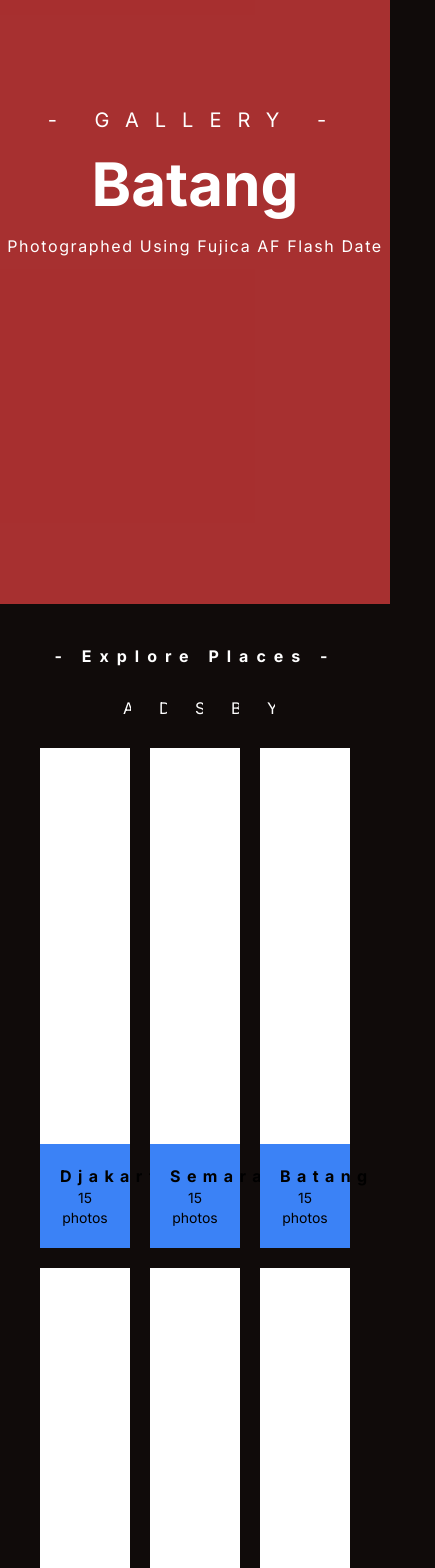
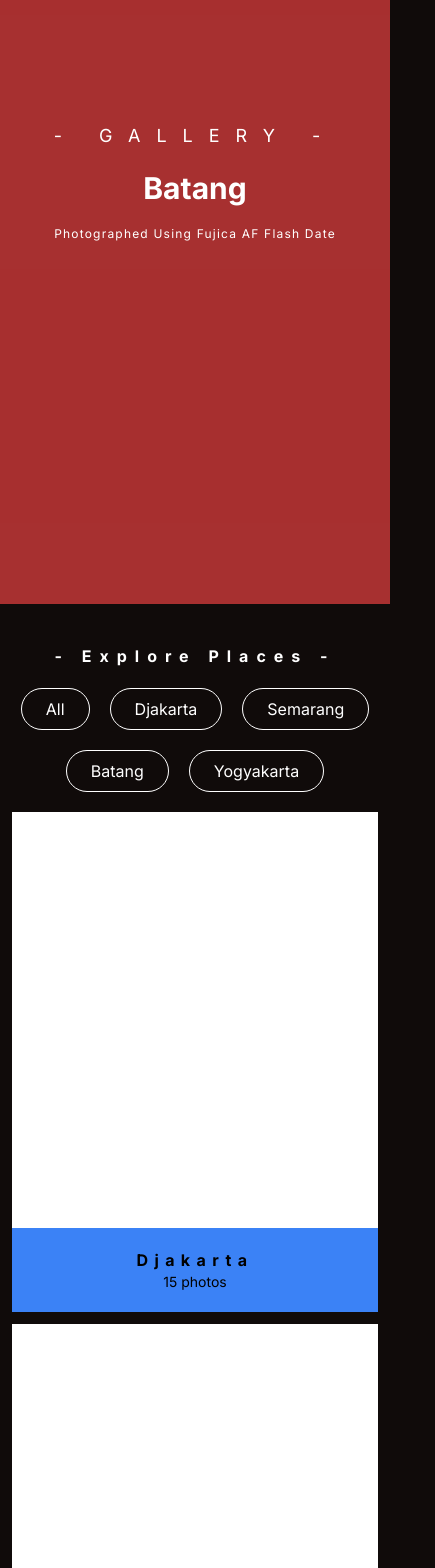
Before and after one commit to ivannoard/next-gallery, a Next.js app: page / in a window 390 px wide. Shown: the part 240-1808 px from the top of the page, 435 px wide, since content can reach past the window. Built offline with nearby package versions, Linux system fonts and the light colour scheme.

Commit message:
add responsive

```diff
--- a/app/globals.css
+++ b/app/globals.css
@@ -32,7 +32,7 @@ h6 {
 }
 
 .swipe-effect-item {
-  padding: 8px 8px;
+  padding: none;
   position: relative;
   transition: all 0.5s;
   overflow: hidden;
@@ -52,3 +52,9 @@ h6 {
   background-color: #e09b53;
   transform: translateX(0);
 }
+
+@media only screen and (min-width: 1280px) {
+  .swipe-effect-item {
+    padding: 8px;
+  }
+}
--- a/app/page.jsx
+++ b/app/page.jsx
@@ -40,69 +40,86 @@ export default function Home() {
             <div className="absolute w-full h-full bg-black bg-opacity-30 top-0 left-0 right-0 bottom-o mx-auto">
               <div className=" h-full flex items-center justify-center z-[1]">
                 <div className="text-center">
-                  <p className="text-xl tracking-[1rem]">- GALLERY -</p>
-                  <h1 className="text-6xl my-5">{activeDisplay}</h1>
-                  <p className="tracking-widest">
+                  <p className="text-lg lg:text-xl tracking-[1rem]">
+                    - GALLERY -
+                  </p>
+                  <h1 className="text-3xl lg:text-6xl my-5">{activeDisplay}</h1>
+                  <p className="text-xs lg:text-lg tracking-widest">
                     Photographed Using Fujica AF Flash Date
                   </p>
                 </div>
               </div>
             </div>
           </section>
-          <section className="mt-10 px-10 text-white">
+          <section className="mt-10 px-3 lg:px-10 text-white">
             <div className="container mx-auto">
               <h4 className="text-center tracking-[.5rem]">
                 - Explore Places -
               </h4>
-              <div className="button-places w-1/2 mx-auto mt-5 flex gap-5 justify-center">
-                <a href="#" className="p-5 swipe-effect-item">
+              <div className="button-places w-full lg:w-1/2 mx-auto mt-5 flex flex-wrap lg:flex-nowrap gap-5 justify-center">
+                <a
+                  href="#"
+                  className="px-6 py-2 rounded-full lg:rounded-none lg:p-5 swipe-effect-item border border-white lg:border-none"
+                >
                   All
                 </a>
-                <a href="#" className="p-5 swipe-effect-item">
+                <a
+                  href="#"
+                  className="px-6 py-2 rounded-full lg:rounded-none lg:p-5 swipe-effect-item border border-white lg:border-none"
+                >
                   Djakarta
                 </a>
-                <a href="#" className="p-5 swipe-effect-item">
+                <a
+                  href="#"
+                  className="px-6 py-2 rounded-full lg:rounded-none lg:p-5 swipe-effect-item border border-white lg:border-none"
+                >
                   Semarang
                 </a>
-                <a href="#" className="p-5 swipe-effect-item">
+                <a
+                  href="#"
+                  className="px-6 py-2 rounded-full lg:rounded-none lg:p-5 swipe-effect-item border border-white lg:border-none"
+                >
                   Batang
                 </a>
-                <a href="#" className="p-5 swipe-effect-item">
+                <a
+                  href="#"
+                  className="px-6 py-2 rounded-full lg:rounded-none lg:p-5 swipe-effect-item border border-white lg:border-none"
+                >
                   Yogyakarta
                 </a>
               </div>
-              <div className="grid grid-cols-12 gap-5 mt-5">
-                <div className="col-span-4 h-[500px] bg-white text-black relative">
+              <div className="grid grid-cols-12 gap-3 lg:gap-5 mt-5">
+                <div className="col-span-12 lg:col-span-4 h-[500px] bg-white text-black relative">
                   <div className="absolute bottom-0 left-0 right-0 p-5 bg-blue-500 text-center">
                     <h4 className="tracking-[.4rem]">Djakarta</h4>
                     <p className="text-sm">15 photos</p>
                   </div>
                 </div>
-                <div className="col-span-4 h-[500px] bg-white text-black relative">
+                <div className="col-span-12 lg:col-span-4 h-[500px] bg-white text-black relative">
                   <div className="absolute bottom-0 left-0 right-0 p-5 bg-blue-500 text-center">
                     <h4 className="tracking-[.4rem]">Semarang</h4>
                     <p className="text-sm">15 photos</p>
                   </div>
                 </div>
-                <div className="col-span-4 h-[500px] bg-white text-black relative">
+                <div className="col-span-12 lg:col-span-4 h-[500px] bg-white text-black relative">
                   <div className="absolute bottom-0 left-0 right-0 p-5 bg-blue-500 text-center">
                     <h4 className="tracking-[.4rem]">Batang</h4>
                     <p className="text-sm">15 photos</p>
                   </div>
                 </div>
-                <div className="col-span-4 h-[500px] bg-white text-black relative">
+                <div className="col-span-12 lg:col-span-4 h-[500px] bg-white text-black relative">
                   <div className="absolute bottom-0 left-0 right-0 p-5 bg-blue-500 text-center">
                     <h4 className="tracking-[.4rem]">Djakarta</h4>
                     <p className="text-sm">15 photos</p>
                   </div>
                 </div>
-                <div className="col-span-4 h-[500px] bg-white text-black relative">
+                <div className="col-span-12 lg:col-span-4 h-[500px] bg-white text-black relative">
                   <div className="absolute bottom-0 left-0 right-0 p-5 bg-blue-500 text-center">
                     <h4 className="tracking-[.4rem]">Semarang</h4>
                     <p className="text-sm">15 photos</p>
                   </div>
                 </div>
-                <div className="col-span-4 h-[500px] bg-white text-black relative">
+                <div className="col-span-12 lg:col-span-4 h-[500px] bg-white text-black relative">
                   <div className="absolute bottom-0 left-0 right-0 p-5 bg-blue-500 text-center">
                     <h4 className="tracking-[.4rem]">Batang</h4>
                     <p className="text-sm">15 photos</p>
@@ -111,31 +128,40 @@ export default function Home() {
               </div>
             </div>
           </section>
-          <section className="mt-16 px-10 text-white">
+          <section className="mt-16 px-3 lg:px-10 text-white">
             <div className="container mx-auto">
               <div className="text-center">
                 <h4 className="text-center tracking-[.5rem]">- My Blogs -</h4>
                 <h1 className="tracking-widest my-5">Read My Life Stories</h1>
               </div>
-              <div className="button-blogs w-1/2 mx-auto mt-5 flex gap-5 justify-center">
-                <a href="#" className="p-5 swipe-effect-item">
+              <div className="button-blogs w-full lg:w-1/2 mx-auto mt-5 flex flex-wrap lg:flex-nowrap gap-3 lg:gap-5 justify-center">
+                <a
+                  href="#"
+                  className="px-6 py-2 rounded-full lg:rounded-none lg:p-5 swipe-effect-item border border-white lg:border-none"
+                >
                   All
                 </a>
-                <a href="#" className="p-5 swipe-effect-item">
+                <a
+                  href="#"
+                  className="px-6 py-2 rounded-full lg:rounded-none lg:p-5 swipe-effect-item border border-white lg:border-none"
+                >
                   Travel
                 </a>
-                <a href="#" className="p-5 swipe-effect-item">
-                  Stuff
+                <a
+                  href="#"
+                  className="px-6 py-2 rounded-full lg:rounded-none lg:p-5 swipe-effect-item border border-white lg:border-none"
+                >
+                  Blog
                 </a>
-                <a href="#" className="p-5 swipe-effect-item">
+                <a
+                  href="#"
+                  className="px-6 py-2 rounded-full lg:rounded-none lg:p-5 swipe-effect-item border border-white lg:border-none"
+                >
                   Programming
                 </a>
-                <a href="#" className="p-5 swipe-effect-item">
-                  Uncategorised
-                </a>
               </div>
-              <div className="grid grid-cols-12 gap-5 px-40 mt-5">
-                <div className="col-span-6 h-[500px] bg-white text-black relative">
+              <div className="grid grid-cols-12 gap-5 px-3 lg:px-40 mt-5">
+                <div className="col-span-12 lg:col-span-6 h-[500px] bg-white text-black relative">
                   <div className="absolute bottom-0 left-0 right-0 p-5 bg-[#1d1615] text-white">
                     <div className="blog-title">
                       <p className="text-xs mb-2 text-[#A49F9E]">
@@ -150,7 +176,7 @@ export default function Home() {
                     </p>
                   </div>
                 </div>
-                <div className="col-span-6 h-[500px] bg-white text-black relative">
+                <div className="col-span-12 lg:col-span-6 h-[500px] bg-white text-black relative">
                   <div className="absolute bottom-0 left-0 right-0 p-5 bg-[#1d1615] text-white">
                     <div className="blog-title">
                       <p className="text-xs mb-2 text-[#A49F9E]">
@@ -165,7 +191,7 @@ export default function Home() {
                     </p>
                   </div>
                 </div>
-                <div className="col-span-6 h-[500px] bg-white text-black relative">
+                <div className="col-span-12 lg:col-span-6 h-[500px] bg-white text-black relative">
                   <div className="absolute bottom-0 left-0 right-0 p-5 bg-[#1d1615] text-white">
                     <div className="blog-title">
                       <p className="text-xs mb-2 text-[#A49F9E]">
@@ -180,7 +206,7 @@ export default function Home() {
                     </p>
                   </div>
                 </div>
-                <div className="col-span-6 h-[500px] bg-white text-black relative">
+                <div className="col-span-12 lg:col-span-6 h-[500px] bg-white text-black relative">
                   <div className="absolute bottom-0 left-0 right-0 p-5 bg-[#1d1615] text-white">
                     <div className="blog-title">
                       <p className="text-xs mb-2 text-[#A49F9E]">
--- a/components/atoms/Logo.jsx
+++ b/components/atoms/Logo.jsx
@@ -1,7 +1,7 @@
 import React from "react";
 
 const Logo = () => {
-  return <div className="text-black">Logo</div>;
+  return <div className="text-white">Logo</div>;
 };
 
 export default Logo;
--- a/components/globals/Header.jsx
+++ b/components/globals/Header.jsx
@@ -26,9 +26,9 @@ const Header = () => {
             : "opacity-0"
         } fixed w-full top-0 transition-all z-[10]`}
       >
-        <div className="container mx-auto py-5 px-10 flex justify-between items-center">
+        <div className="container mx-auto py-5 px-3 lg:px-10 flex justify-between items-center">
           <Logo />
-          <div className="flex gap-5 items-center">
+          <div className="hidden lg:flex gap-5 items-center">
             {navMenu.map((item) => (
               <div key={item.id} className="swipe-effect-item">
                 <Link href={item.path} className="text-white">
```
Also changed, not shown: app/blog/page.jsx (+14 -16 lines), app/gallery/page.jsx (+16 -12 lines).
